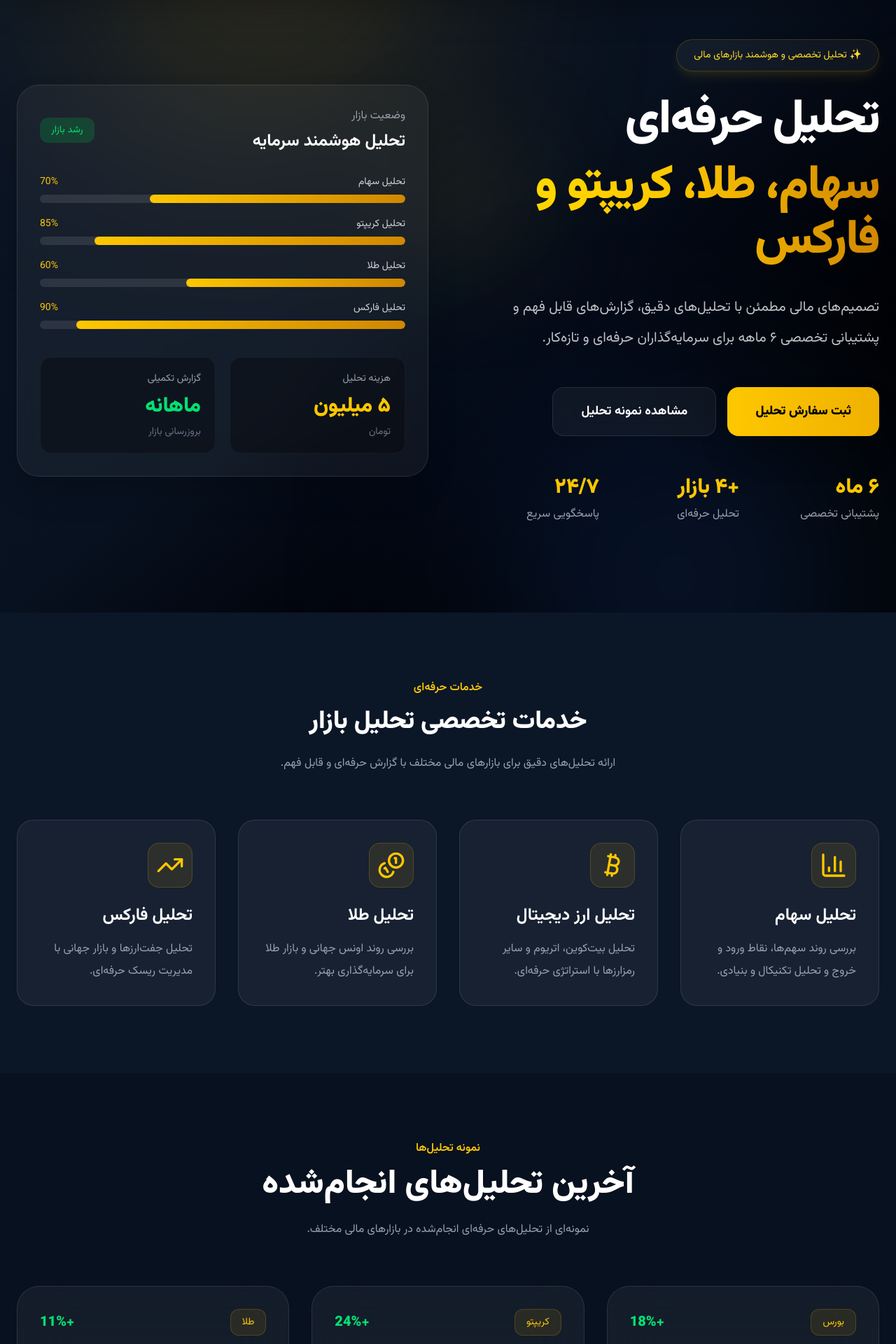
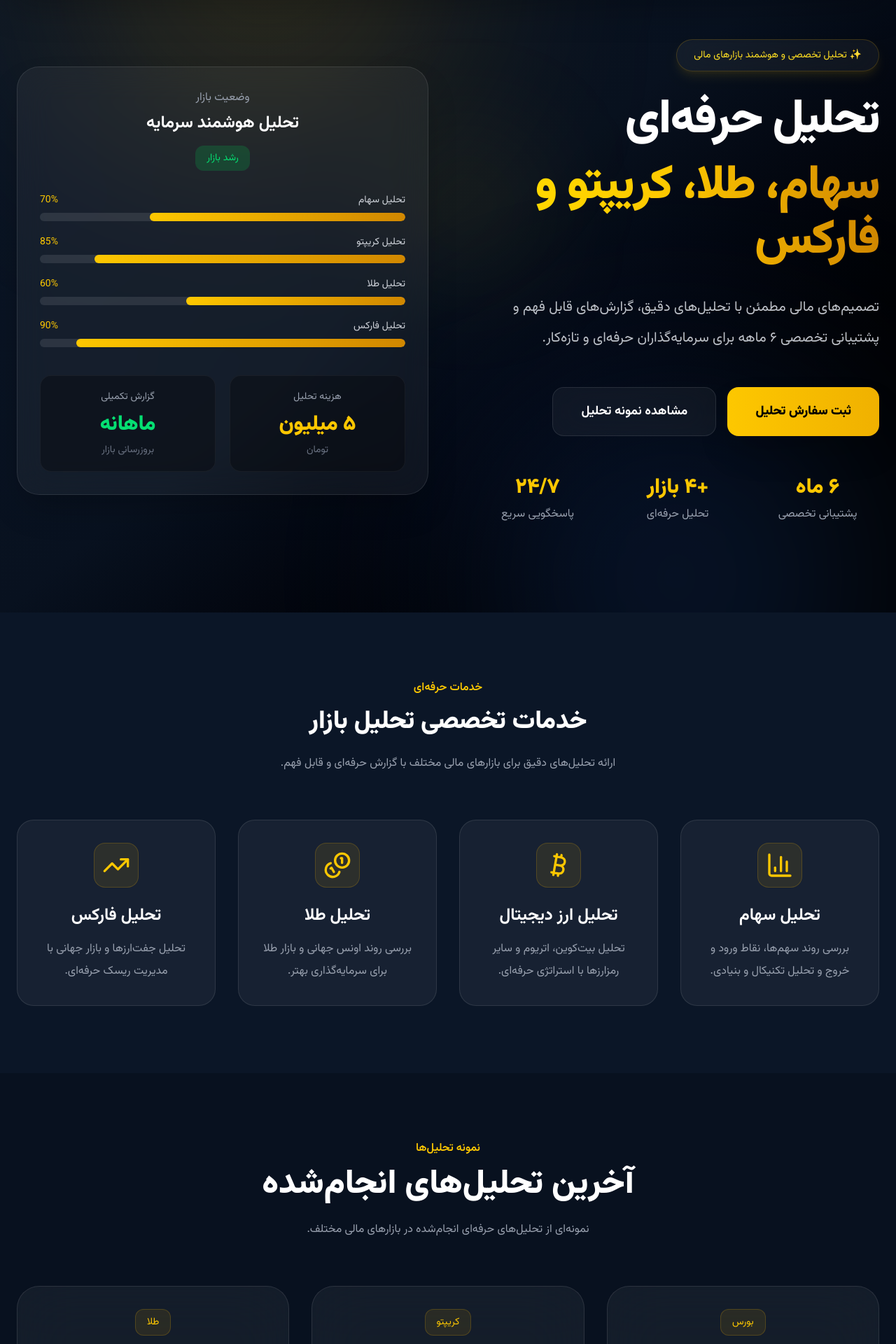
Before and after one commit to evrin361/finance-site, a Next.js app: page / in a window 1280 px wide. Shown: the part 160-2080 px from the top of the page at 70% size. Built offline with nearby package versions, Linux system fonts and the light colour scheme.

Commit message:
fix statscard props

```diff
--- a/app/page.tsx
+++ b/app/page.tsx
@@ -295,6 +295,7 @@ ${message}`
   </div>
 
 </header>
+
       {/* Hero Section */}
       <section className="relative overflow-hidden pt-22">
 <div className="absolute inset-0 overflow-hidden">
@@ -312,9 +313,9 @@ ${message}`
   <div className="absolute top-[35%] left-[45%] w-[180px] h-[180px] bg-yellow-400/10 blur-[90px] rounded-full"></div>
 
 </div>
-        <div className="relative max-w-7xl mx-auto px-6 py-24 lg:py-32 grid lg:grid-cols-2 gap-14 items-center">
-          <div>
-<div className="inline-flex items-center gap-3 bg-white/5 backdrop-blur-xl border border-yellow-500/20 text-yellow-300 px-6 py-3 rounded-full text-sm mb-8 shadow-lg shadow-yellow-500/10">
+           <div className="relative max-w-7xl mx-auto px-6 py-24 lg:py-32 grid lg:grid-cols-2 gap-14 items-center">
+             <div className="text-center lg:text-right">
+            <div className="inline-flex items-center gap-3 bg-white/5 backdrop-blur-xl border border-yellow-500/20 text-yellow-300 px-6 py-3 rounded-full text-sm mb-8 shadow-lg shadow-yellow-500/10 mx-auto lg:mx-0">
             ✨ تحلیل تخصصی و هوشمند بازارهای مالی
             </div>
 
@@ -324,12 +325,12 @@ ${message}`
               </span>
             </h1>
 
-            <p className="text-gray-300/90 text-xl leading-[2.2] mb-12 max-w-2xl">
+            <p className="text-gray-300/90 text-xl leading-[2.2] mb-12 max-w-2xl mx-auto lg:mx-0">
               تصمیم‌های مالی مطمئن با تحلیل‌های دقیق، گزارش‌های قابل فهم و
               پشتیبانی تخصصی ۶ ماهه برای سرمایه‌گذاران حرفه‌ای و تازه‌کار.
             </p>
 
-            <div className="flex flex-wrap gap-4">
+            <div className="flex flex-wrap gap-4 justify-center lg:justify-start">
               <a
                 href="#order-form"
                 className="bg-gradient-to-r from-yellow-400 to-yellow-500 hover:scale-105 hover:shadow-yellow-500/30 text-black px-10 py-5 rounded-2xl font-black text-lg transition-all duration-300 shadow-2xl inline-flex items-center justify-center"
@@ -345,18 +346,18 @@ ${message}`
               </a>
             </div>
 
-            <div className="grid grid-cols-3 gap-6 mt-14 max-w-xl">
-              <div>
+            <div className="grid grid-cols-3 gap-6 mt-14 max-w-xl mx-auto lg:mx-0">
+              <div className="text-center">
                 <h3 className="text-3xl font-black text-yellow-400">۶ ماه</h3>
                 <p className="text-gray-400 mt-2">پشتیبانی تخصصی</p>
               </div>
 
-              <div>
+              <div className="text-center">
                 <h3 className="text-3xl font-black text-yellow-400">+۴ بازار</h3>
                 <p className="text-gray-400 mt-2">تحلیل حرفه‌ای</p>
               </div>
 
-              <div>
+             <div className="text-center">
                 <h3 className="text-3xl font-black text-yellow-400">۲۴/۷</h3>
                 <p className="text-gray-400 mt-2">پاسخگویی سریع</p>
               </div>
@@ -366,7 +367,7 @@ ${message}`
           {/* Chart Card */}
           <div className="relative">
             <div className="bg-white/5 backdrop-blur-xl border border-white/10 rounded-[32px] p-8 shadow-2xl">
-              <div className="flex items-center justify-between mb-8">
+              <div className="flex flex-col items-center text-center mb-8 gap-4">
                 <div>
                   <p className="text-gray-400">وضعیت بازار</p>
                   <h3 className="text-2xl font-bold mt-2">تحلیل هوشمند سرمایه</h3>
@@ -403,7 +404,7 @@ ${message}`
               </div>
 
               <div className="grid grid-cols-2 gap-5 mt-10">
-                <div className="bg-black/30 rounded-2xl p-5 border border-white/5">
+                <div className="bg-black/30 rounded-2xl p-5 border border-white/5 text-center">
                   <p className="text-gray-400 text-sm">هزینه تحلیل</p>
                   <h3 className="text-3xl font-black mt-3 text-yellow-400">
                     ۵ میلیون
@@ -411,7 +412,7 @@ ${message}`
                   <p className="text-gray-500 mt-2 text-sm">تومان</p>
                 </div>
 
-                <div className="bg-black/30 rounded-2xl p-5 border border-white/5">
+                <div className="bg-black/30 rounded-2xl p-5 border border-white/5 text-center">
                   <p className="text-gray-400 text-sm">گزارش تکمیلی</p>
                   <h3 className="text-3xl font-black mt-3 text-green-400">
                     ماهانه
@@ -474,9 +475,9 @@ ${message}`
             ].map((service, index) => (
               <div
                 key={index}
-                className="bg-white/5 hover:bg-white/10 border border-white/10 rounded-3xl p-8 transition-all hover:-translate-y-2"
+                className="bg-white/5 hover:bg-white/10 border border-white/10 rounded-3xl p-8 transition-all hover:-translate-y-2 text-center"
               >
-                <div className="w-16 h-16 rounded-2xl bg-yellow-500/10 border border-yellow-500/20 flex items-center justify-center text-yellow-400 text-2xl mb-6">
+                <div className="w-16 h-16 rounded-2xl bg-yellow-500/10 border border-yellow-500/20 flex items-center justify-center text-yellow-400 text-2xl mb-6 mx-auto">
                   {service.icon}
                 </div>
 
@@ -535,21 +536,21 @@ ${message}`
 
         <div
           key={index}
-          className="group relative overflow-hidden bg-white/5 backdrop-blur-2xl border border-white/10 rounded-[32px] p-8 hover:border-yellow-400/30 hover:-translate-y-2 transition-all duration-500"
-        >
+          className="group relative overflow-hidden bg-white/5 backdrop-blur-2xl border border-white/10 rounded-[32px] p-8 hover:border-yellow-400/30 hover:-translate-y-2 transition-all duration-500 text-center"
+         >
 
           {/* Glow */}
           <div className="absolute top-[-80px] left-[-80px] w-40 h-40 bg-yellow-500/10 blur-3xl rounded-full opacity-0 group-hover:opacity-100 transition-all duration-500"></div>
 
           <div className="relative z-10">
 
-            <div className="flex items-center justify-between mb-6">
+            <div className="flex flex-col items-center gap-3 mb-6">
 
               <div className="bg-yellow-500/10 text-yellow-400 border border-yellow-500/20 px-4 py-2 rounded-xl text-sm">
                 {item.market}
               </div>
 
-              <div className="text-green-400 font-black text-xl">
+              <div className="text-green-400 font-black text-xl text-center">
                 {item.result}
               </div>
 
@@ -580,7 +581,7 @@ ${message}`
 
       <section id="order-form" className="py-24">
         <div className="max-w-7xl mx-auto px-6 grid lg:grid-cols-2 gap-16 items-center">
-          <div>
+          <div className="text-center lg:text-right">
             <p className="text-yellow-400 font-semibold mb-4">چرا ما؟</p>
             <h2 className="text-4xl font-black leading-tight mb-8">
               تحلیل دقیق برای
@@ -599,7 +600,7 @@ ${message}`
               ].map((item, index) => (
                 <div
                   key={index}
-                  className="flex items-center gap-4 bg-white/5 rounded-2xl p-5 border border-white/5"
+                  className="flex flex-col lg:flex-row items-center gap-4 bg-white/5 rounded-2xl p-5 border border-white/5 text-center lg:text-right"
                 >
                   <div className="w-10 h-10 rounded-full bg-yellow-500 text-black flex items-center justify-center font-black">
                     ✓
@@ -648,7 +649,7 @@ ${message}`
 
 </div>
 
-<div className="relative z-10">
+<div className="relative z-10 text-center">
               <h3 className="text-5xl font-black mb-5 leading-tight tracking-tight">
                    ثبت سفارش تحلیل
               </h3>
@@ -852,7 +853,7 @@ ${message}`
 
             <p className="text-gray-300 text-xl mb-10">تومان برای هر تحلیل تخصصی</p>
 
-            <div className="grid md:grid-cols-2 gap-5 text-right mb-10">
+            <div className="grid md:grid-cols-2 gap-5 text-center mb-10">
               {[
                 'تحلیل کامل و تخصصی',
                 'گزارش قابل فهم',
@@ -861,7 +862,7 @@ ${message}`
               ].map((item, index) => (
                 <div
                   key={index}
-                  className="bg-black/20 border border-white/5 rounded-2xl p-5"
+                  className="bg-black/20 border border-white/5 rounded-2xl p-5 text-center"
                 >
                   {item}
                 </div>
@@ -911,10 +912,10 @@ ${message}`
             <a
               href="https://wa.me/989927320627"
               target="_blank"
-              className="group bg-white/5 hover:bg-white/10 border border-white/10 rounded-[32px] p-8 transition-all duration-300 hover:-translate-y-2 backdrop-blur-xl"
+              className="group bg-white/5 hover:bg-white/10 border border-white/10 rounded-[32px] p-8 transition-all duration-300 hover:-translate-y-2 backdrop-blur-xl text-center"
             >
 
-              <div className="w-20 h-20 rounded-3xl bg-green-500/10 border border-green-500/20 flex items-center justify-center text-4xl mb-8">
+              <div className="w-20 h-20 rounded-3xl bg-green-500/10 border border-green-500/20 flex items-center justify-center text-4xl mb-8 mx-auto">
                 💬
               </div>
 
@@ -926,7 +927,7 @@ ${message}`
                 پاسخگویی سریع برای مشاوره و ثبت سفارش تحلیل تخصصی بازارهای مالی.
               </p>
 
-              <div className="text-green-400 font-bold text-lg">
+              <div className="text-green-400 font-bold text-lg text-center">
                 شروع گفتگو →
               </div>
 
@@ -936,10 +937,10 @@ ${message}`
             <a
               href="https://t.me/SmartTahlil"
               target="_blank"
-              className="group bg-white/5 hover:bg-white/10 border border-white/10 rounded-[32px] p-8 transition-all duration-300 hover:-translate-y-2 backdrop-blur-xl"
+              className="group bg-white/5 hover:bg-white/10 border border-white/10 rounded-[32px] p-8 transition-all duration-300 hover:-translate-y-2 backdrop-blur-xl text-center"
             >
 
-              <div className="w-20 h-20 rounded-3xl bg-blue-500/10 border border-blue-500/20 flex items-center justify-center text-4xl mb-8">
+              <div className="w-20 h-20 rounded-3xl bg-green-500/10 border border-green-500/20 flex items-center justify-center text-4xl mb-8 mx-auto">
                 ✈️
               </div>
 
@@ -951,7 +952,7 @@ ${message}`
                 ارتباط مستقیم با تیم اسمارت تحلیل و دریافت پشتیبانی سریع.
               </p>
 
-              <div className="text-blue-400 font-bold text-lg">
+              <div className="text-blue-400 font-bold text-lg text-center">
                 ورود به تلگرام →
               </div>
 
@@ -960,10 +961,10 @@ ${message}`
             {/* Rubika */}
             <a
               href="https://rubika.ir/SmartTahlil"
-              className="group bg-white/5 hover:bg-white/10 border border-white/10 rounded-[32px] p-8 transition-all duration-300 hover:-translate-y-2 backdrop-blur-xl"
+              className="group bg-white/5 hover:bg-white/10 border border-white/10 rounded-[32px] p-8 transition-all duration-300 hover:-translate-y-2 backdrop-blur-xl text-center"
             >
 
-              <div className="w-20 h-20 rounded-3xl bg-yellow-500/10 border border-yellow-500/20 flex items-center justify-center text-4xl mb-8">
+              <div className="w-20 h-20 rounded-3xl bg-green-500/10 border border-green-500/20 flex items-center justify-center text-4xl mb-8 mx-auto">
                 📱
               </div>
 
@@ -975,7 +976,7 @@ ${message}`
                 ارتباط و پشتیبانی از طریق پیام‌رسان روبیکا برای کاربران داخلی.
               </p>
 
-              <div className="text-yellow-400 font-bold text-lg">
+              <div className="text-yellow-400 font-bold text-lg text-center">
                 ارتباط در روبیکا →
               </div>
 
@@ -991,10 +992,10 @@ ${message}`
 {/* Footer */}
 {/* Footer */}
 <footer id="contact" className="border-t border-white/10 py-14">
-  <div className="max-w-7xl mx-auto px-6 flex flex-col md:flex-row items-start justify-between gap-16">
+  <div className="max-w-7xl mx-auto px-6 flex flex-col md:flex-row items-center md:items-start justify-between gap-16">
 
     {/* RIGHT */}
-    <div className="max-w-md text-right">
+    <div className="max-w-md text-center md:text-right">
       <h3 className="text-3xl font-black text-yellow-400 mb-4">
         SmartTahlil
       </h3>
```
